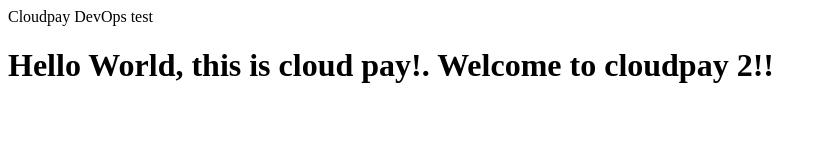
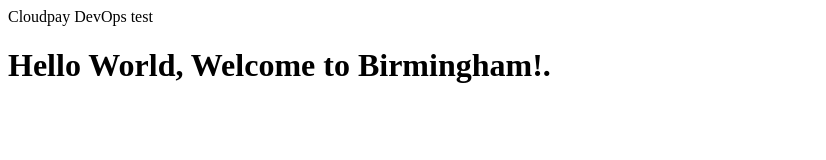
Before and after one commit to DivineTaminang/cloudpay, a plain HTML site: page index.html in a window 1280 px wide. Shown: the whole page, without its empty margins (0-826 px from the left). Drawn offline with Linux system fonts and the light colour scheme.

Commit message:
files updated

```diff
--- a/index.html
+++ b/index.html
@@ -1,6 +1,6 @@
 <html>
     <tittle>Cloudpay DevOps test</tittle>
         <body>
-        <h1>Hello World, this is cloud pay!. Welcome to cloudpay 2!! </h1>
+        <h1>Hello World,  Welcome to Birmingham!.  </h1>
         </body>
 </html>
```
